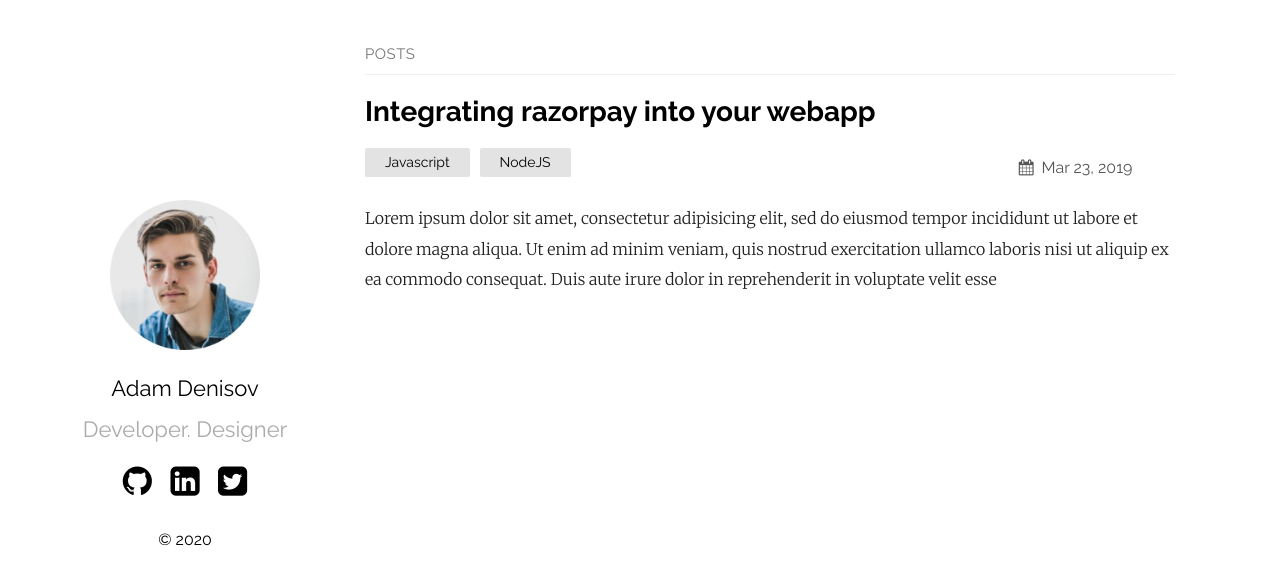
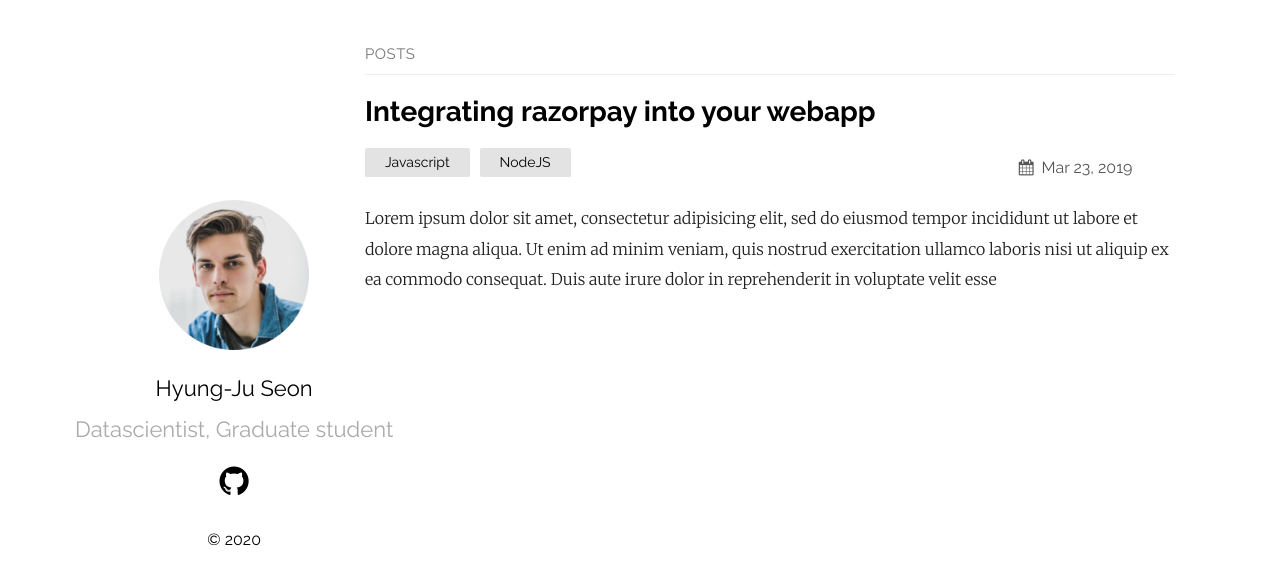
Before and after one commit to LinearState/LinearState.github.io, a Jekyll site: the page built from index.md, in a window 1280 px wide. Shown: the top 585 px of the page. Built offline with Jekyll 4.4.1, drawn with Linux system fonts in a browser that asks for light colours.

Commit message:
Update _config.yml

```diff
--- a/_config.yml
+++ b/_config.yml
@@ -1,6 +1,6 @@
-title: Your awesome title
-author: GitHub User
-email: your-email@domain.com
+title: LS's Blog
+author: Linear State
+email: linear_state@yonsei.ac.kr
 description: > # this means to ignore newlines until "show_exerpts:"
   Write an awesome description for your new site here. You can edit this
   line in _config.yml. It will appear in your document head meta (for
@@ -12,16 +12,16 @@ show_excerpts: true # set to true to show excerpts on the homepage
 sass:
   sass_dir: _sass
 plainwhite:
-  name: Adam Denisov
-  tagline: Developer. Designer
+  name: Hyung-Ju Seon
+  tagline: Datascientist, Graduate student
   date_format: "%b %-d, %Y"
   sitemap: true # set to true to generate sitemap.xml content
 
   # generate social links in footer
   social_links:
-    twitter: thelehhman
-    github:  thelehhman
-    linkedIn: in/thelehhman
+    #twitter:
+    github:  LinearState
+    #linkedIn:
     rss: rss
     # dribbble: jekyll
     # facebook: jekyll
```
